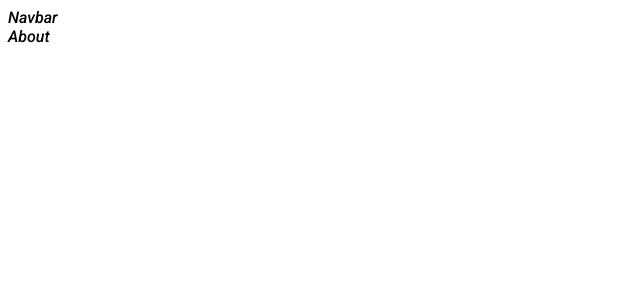
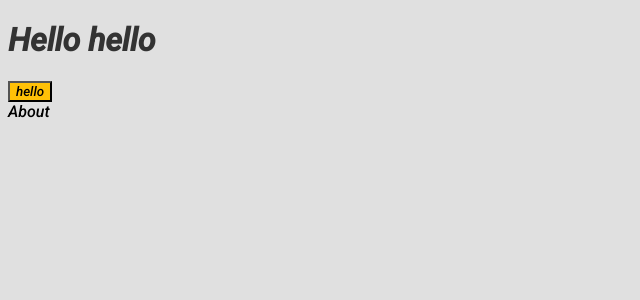
Before and after one commit to alvinwarui29/canton_port, a React (Vite) app: page / in a window 1280 px wide. Shown: the top 300 px of the page, without its empty margins (0-640 px from the left). Built offline with nearby package versions, Linux system fonts and the light colour scheme.

Commit message:
add more styling

```diff
--- a/src/Components/Navbar/Navbar.jsx
+++ b/src/Components/Navbar/Navbar.jsx
@@ -3,7 +3,10 @@ import React from 'react'
 
 const Navbar = () => {
   return (
-    <div>Navbar</div>
+    <div>
+    <h1>Hello hello</h1>
+    <button className='btn'>hello</button>
+    </div>
   )
 
 }
--- a/src/index.css
+++ b/src/index.css
@@ -1,5 +1,17 @@
 @import url('https://fonts.googleapis.com/css2?family=Roboto:ital,wght@1,500&display=swap');
 *{
     font-family: 'Roboto', sans-serif;
+    background-color: var(--bg-color);
+}
+:root{
+    --bg-color:  #E0E0E0  ;
+    --txt-color: #333333  ;
+    --btn-color:  #FFC107 ;
+}
+.btn{
+    background-color: var(--btn-color);
+}
 
+h1{
+    color: var(--txt-color);
 }
```
